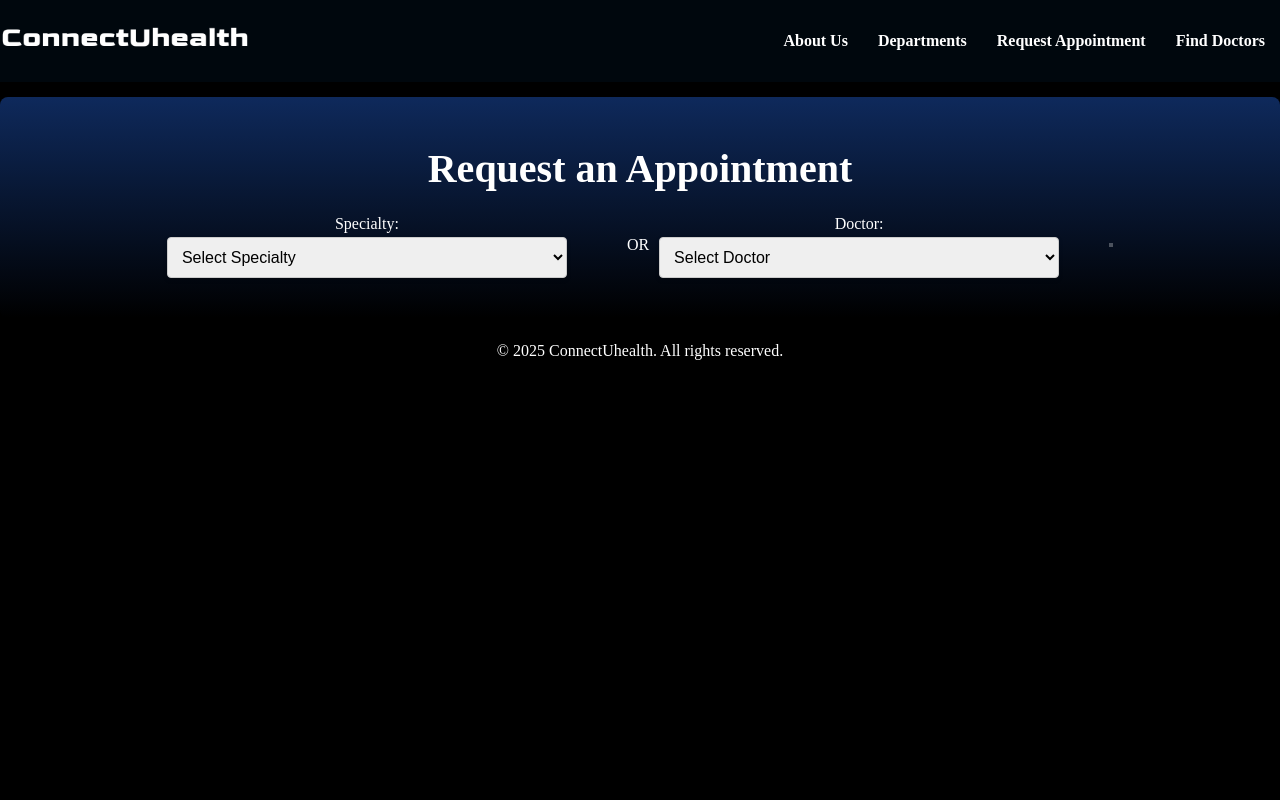
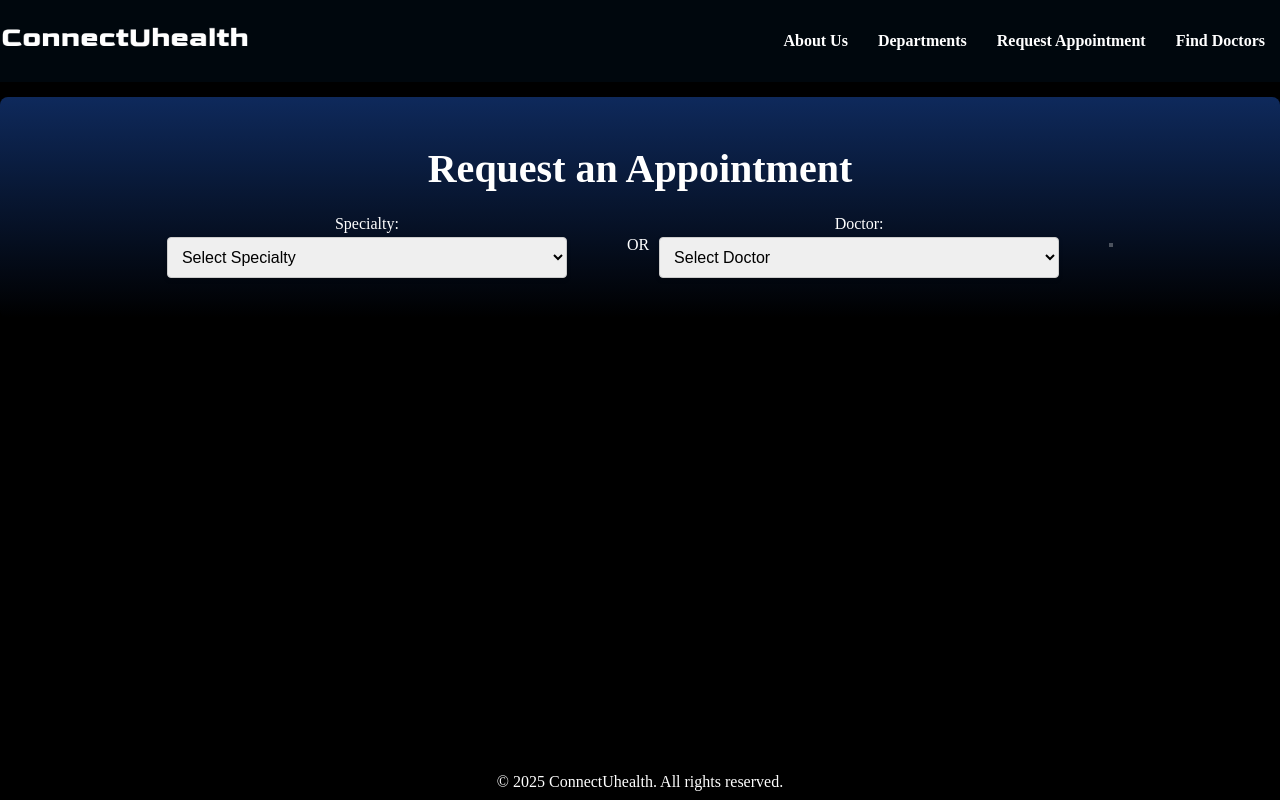
Before and after one commit to Gangadharv1/ConnectUHealth, a React (Vite) app: page /request-appointment in a window 1280 px wide. Built offline with nearby package versions, Linux system fonts and the light colour scheme.

Commit message:
update requestappoinment page

```diff
--- a/src/pages/RequestAppointment.jsx
+++ b/src/pages/RequestAppointment.jsx
@@ -84,7 +84,7 @@
   const selectedDoctorSpecialty = selectedDoctor ? doctorProfileMap[selectedDoctor] : '';
 
   return (
-    <>
+    <div className="page-container">
       <Header />
       <main>
         <section id="appointment-dropdown" className="content-section">
@@ -135,7 +135,7 @@
         />
       </main>
       <Footer />
-    </>
+    </div>
   );
 }
 
--- a/src/style.css
+++ b/src/style.css
@@ -69,6 +69,9 @@
     display: flex;
     flex-direction: column;
 }
+.main-content {
+    flex: 1 0 auto;
+  }
 
 #hero {
     margin: 0;
@@ -458,6 +461,11 @@
     color: black;
     text-decoration: none;
 }
+.page-container {
+    display: flex;
+    flex-direction: column;
+    min-height: 100vh;
+  }
 
 /* Calendar Styles */
 .calendar-container {
```
